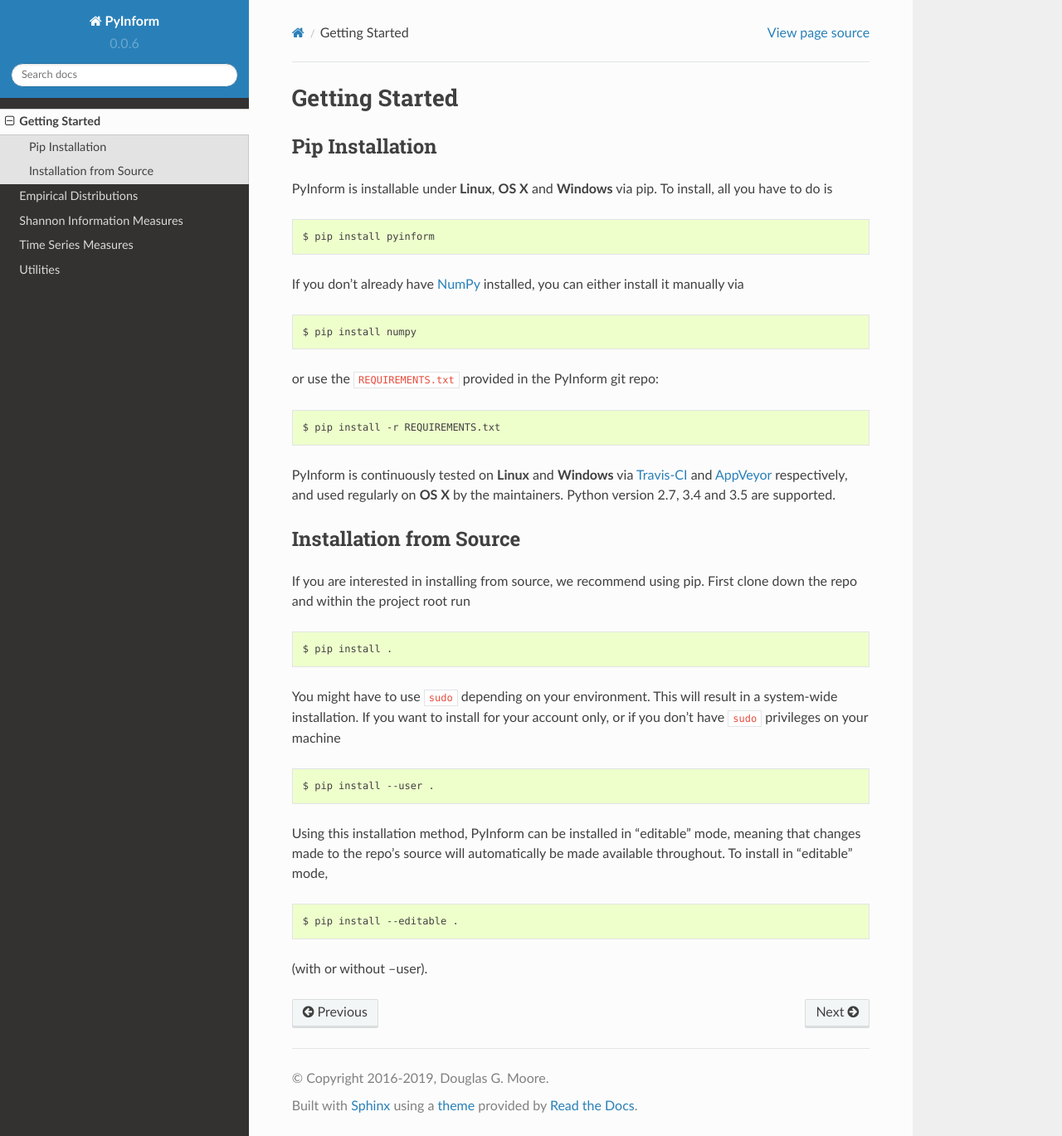
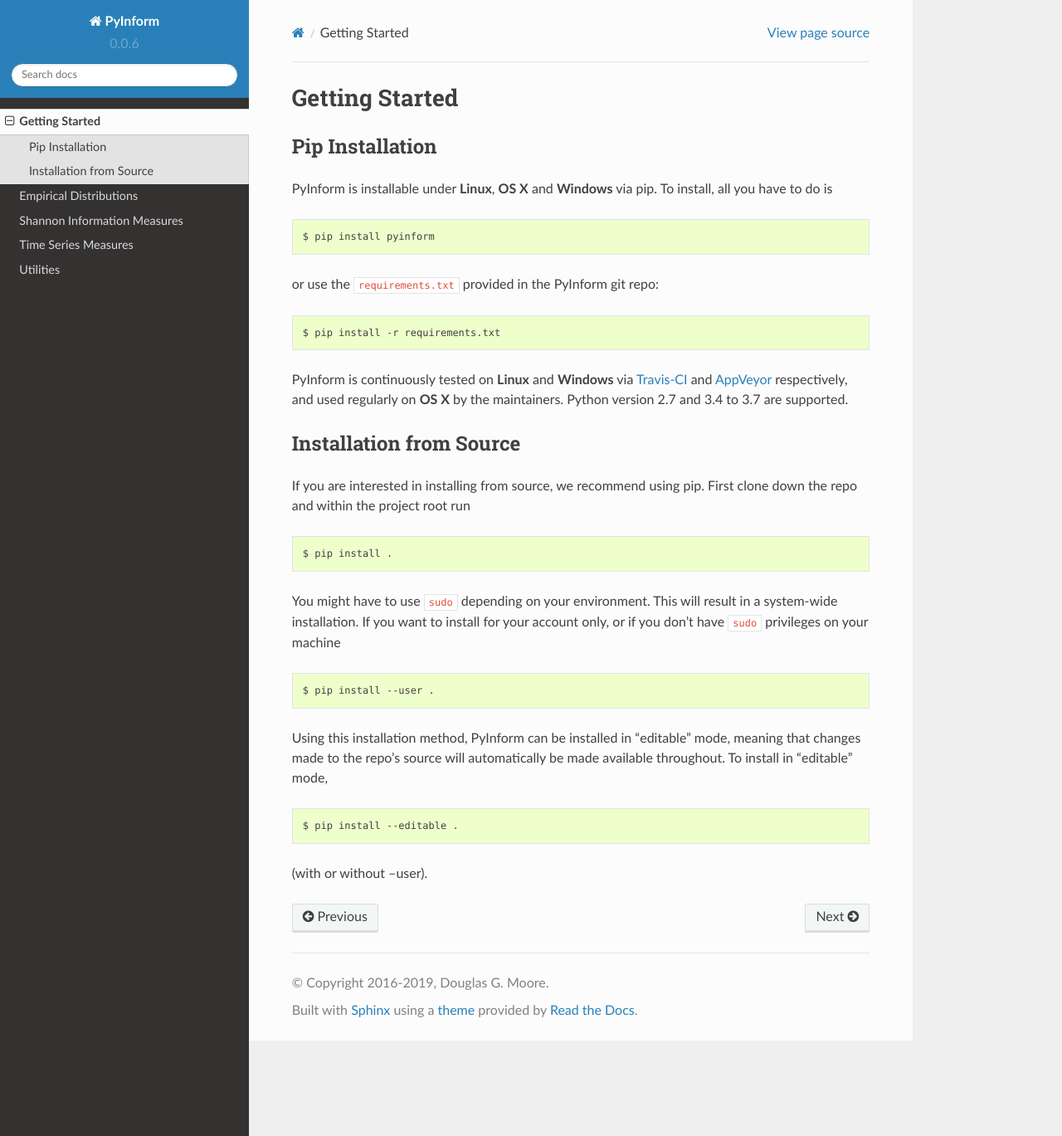
Before and after one commit to ELIFE-ASU/PyInform, a Sphinx documentation site: the page built from docs/source/starting.rst, in a window 1280 px wide and 1369 px high. Shown: the whole window at 83% size. Built offline with Sphinx 7.4.7 and the Read the Docs theme 2.0.0, drawn with Linux system fonts in a browser that asks for light colours.

Commit message:
Update documentation

```diff
--- a/docs/source/starting.rst
+++ b/docs/source/starting.rst
@@ -9,18 +9,13 @@
 
     $ pip install pyinform
 
-If you don't already have `NumPy`_ installed, you can either install it manually
-via ::
+or use the ``requirements.txt`` provided in the PyInform git repo::
 
-    $ pip install numpy
-
-or use the ``REQUIREMENTS.txt`` provided in the PyInform git repo::
-
-    $ pip install -r REQUIREMENTS.txt
+    $ pip install -r requirements.txt
 
 PyInform is continuously tested on **Linux** and **Windows** via `Travis-CI`_
 and `AppVeyor`_ respectively, and used regularly on **OS X** by the
-maintainers. Python version 2.7, 3.4 and 3.5 are supported.
+maintainers. Python version 2.7 and 3.4 to 3.7 are supported.
 
 .. _NumPy: http://www.numpy.org/
 .. _Travis-CI: https://travis-ci.org/ELIFE-ASU/PyInform
```
Also changed, not shown: README.rst (+17 -0 lines), docs/source/index.rst (+17 -0 lines), 1 other file.
